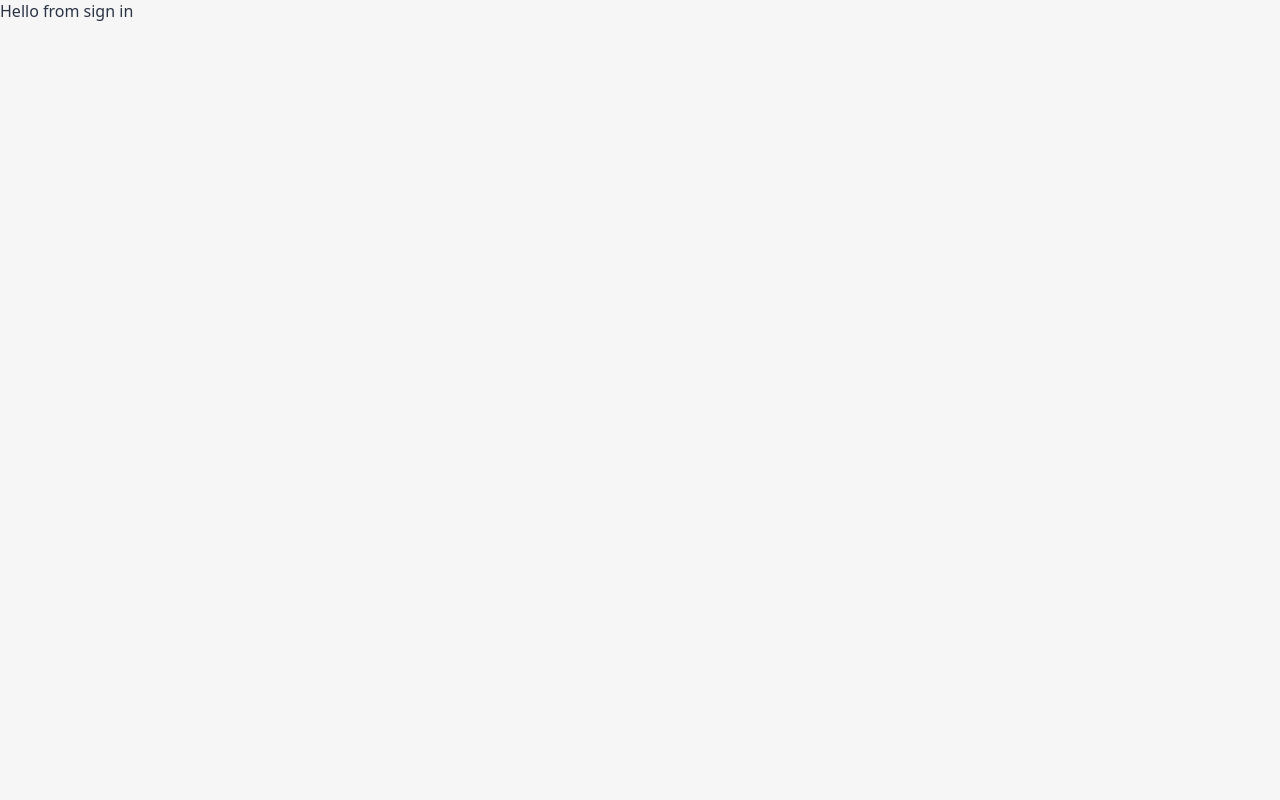
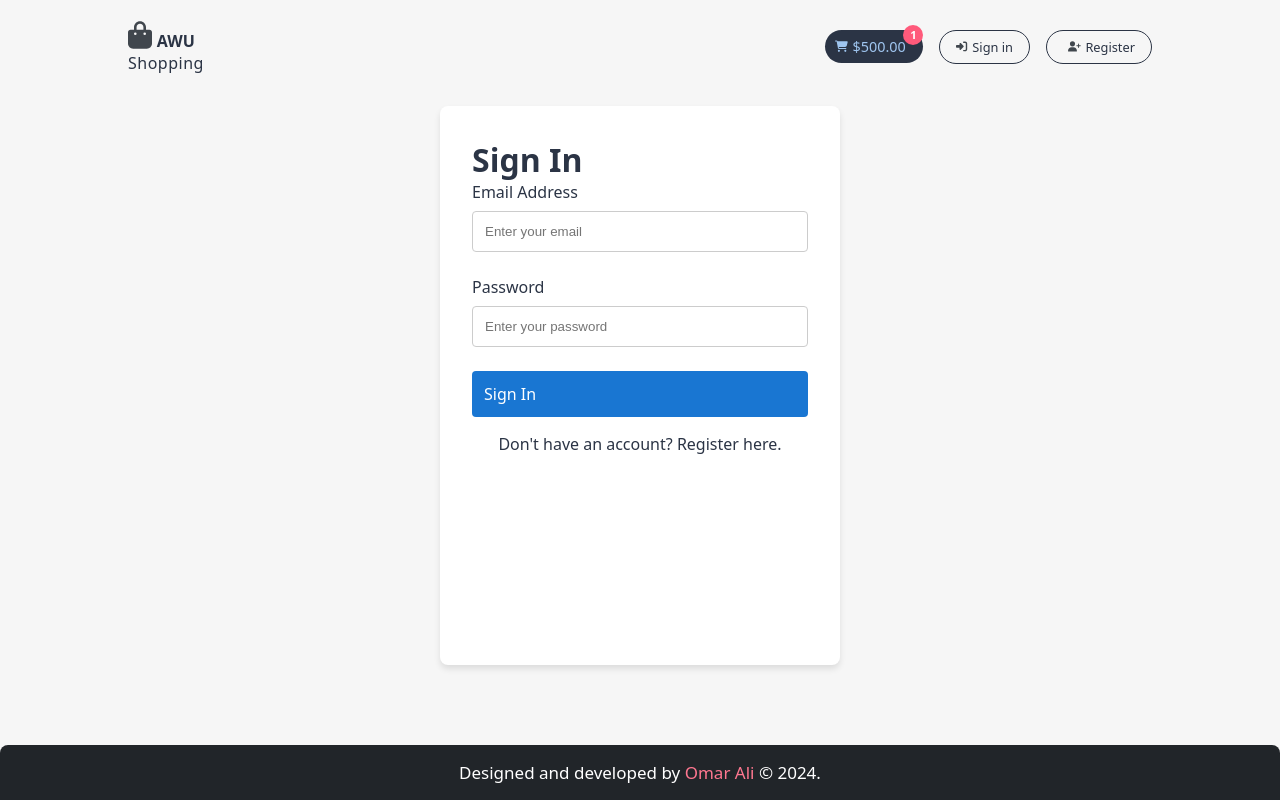
Before and after one commit to Omer-Mevlutoglu/Basic-ecommerce-Next.js, a Next.js app: page /signIn in a window 1280 px wide. Built offline with nearby package versions, Linux system fonts and the light colour scheme.

Commit message:
sign in and register pages

```diff
--- /dev/null
+++ b/src/app/cart/cart.css
@@ -0,0 +1,77 @@
+/* Ensure the container takes the full viewport height */
+.page-container {
+  display: flex;
+  flex-direction: column;
+  min-height: 100vh;
+}
+
+/* Main cart styling */
+.cart-container {
+  max-width: 800px;
+  margin: 2rem auto;
+  background-color: var(--white);
+  padding: 2rem;
+  border-radius: 8px;
+  box-shadow: rgba(0, 0, 0, 0.1) 0px 4px 6px;
+  flex: 1; /* Grow to fill available space so the footer stays at the bottom */
+}
+
+/* Styling for the list of cart items */
+.cart-items {
+  display: flex;
+  flex-direction: column;
+  gap: 1.5rem;
+  margin-bottom: 2rem;
+}
+
+/* Individual cart item styling */
+.cart-item {
+  display: flex;
+  align-items: center;
+  gap: 1rem;
+  padding: 1rem;
+  border-bottom: 1px solid #eee;
+}
+
+.item-details {
+  flex: 1;
+}
+
+.item-details h2 {
+  margin: 0 0 0.5rem;
+  font-size: 1.2rem;
+}
+
+.price {
+  font-weight: bold;
+  color: var(--red-button);
+}
+
+.description {
+  font-size: 0.9rem;
+  color: var(--bodyFont);
+}
+
+/* Cart summary styling */
+.cart-summary {
+  display: flex;
+  justify-content: space-between;
+  align-items: center;
+  padding-top: 1rem;
+  border-top: 1px solid #eee;
+}
+
+/* Button styling */
+.btn {
+  background-color: var(--blue-button);
+  color: var(--white);
+  padding: 0.75rem 1.5rem;
+  border: none;
+  border-radius: 4px;
+  font-size: 1rem;
+  cursor: pointer;
+}
+
+.btn:hover {
+  background-color: var(--blue);
+}
--- a/src/app/globals.css
+++ b/src/app/globals.css
@@ -59,6 +59,16 @@ html {
 
 ::-webkit-scrollbar {
   width: 0.88rem;
+}
+
+.page-container {
+  display: flex;
+  flex-direction: column;
+  min-height: 100vh;
+}
+
+main {
+  flex: 1;
 }
 
 ::-webkit-scrollbar-track {
--- /dev/null
+++ b/src/app/register/register.css
@@ -0,0 +1,50 @@
+/* register.css */
+.register-container {
+    max-width: 400px;
+    margin: 2rem auto;
+    background-color: var(--white);
+    padding: 2rem;
+    border-radius: 8px;
+    box-shadow: rgba(0, 0, 0, 0.1) 0px 4px 6px;
+  }
+
+  .register-form {
+    display: flex;
+    flex-direction: column;
+  }
+
+  .form-group {
+    margin-bottom: 1.5rem;
+  }
+
+  .form-group label {
+    font-weight: 500;
+    margin-bottom: 0.5rem;
+    display: block;
+  }
+
+  .form-group input {
+    width: 100%;
+    padding: 0.75rem;
+    border: 1px solid #ccc;
+    border-radius: 4px;
+  }
+
+  .btn {
+    background-color: var(--blue-button);
+    color: var(--white);
+    padding: 0.75rem;
+    border: none;
+    border-radius: 4px;
+    font-size: 1rem;
+    cursor: pointer;
+  }
+
+  .btn:hover {
+    background-color: var(--blue);
+  }
+
+  .redirect {
+    text-align: center;
+    margin-top: 1rem;
+  }
--- a/src/app/signIn/page.jsx
+++ b/src/app/signIn/page.jsx
@@ -1,16 +1,45 @@
-import React from 'react';
-export const metadata = {
-    title: "signin page",
-    description: "description for home paga",
-  };
+import React from "react";
+import Link from "next/link";
+import Header from "components/Header/Header";
+import Footer from "components/Footer/Footer";
+import "./signIn.css";
 
+const SignIn = () => {
+  return (
+    <div className="page-container">
+      <Header />
+      <main className="sign-in-container">
+        <h1>Sign In</h1>
+        <form className="sign-in-form">
+          <div className="form-group">
+            <label htmlFor="email">Email Address</label>
+            <input
+              id="email"
+              type="email"
+              placeholder="Enter your email"
+              required
+            />
+          </div>
+          <div className="form-group">
+            <label htmlFor="password">Password</label>
+            <input
+              id="password"
+              type="password"
+              placeholder="Enter your password"
+              required
+            />
+          </div>
+          <button type="submit" className="btn">
+            Sign In
+          </button>
+        </form>
+        <p className="redirect">
+          Don't have an account? <Link href="/register">Register here</Link>.
+        </p>
+      </main>
+      <Footer />
+    </div>
+  );
+};
 
-const Page = () => {
-    return (
-        <div>
-            Hello from sign in
-        </div>
-    );
-}
-
-export default Page;
+export default SignIn;
--- /dev/null
+++ b/src/app/signIn/signIn.css
@@ -0,0 +1,50 @@
+/* signIn.css */
+.sign-in-container {
+  max-width: 400px;
+  margin: 2rem auto;
+  background-color: var(--white);
+  padding: 2rem;
+  border-radius: 8px;
+  box-shadow: rgba(0, 0, 0, 0.1) 0px 4px 6px;
+}
+
+.sign-in-form {
+  display: flex;
+  flex-direction: column;
+}
+
+.form-group {
+  margin-bottom: 1.5rem;
+}
+
+.form-group label {
+  font-weight: 500;
+  margin-bottom: 0.5rem;
+  display: block;
+}
+
+.form-group input {
+  width: 100%;
+  padding: 0.75rem;
+  border: 1px solid #ccc;
+  border-radius: 4px;
+}
+
+.btn {
+  background-color: var(--blue-button);
+  color: var(--white);
+  padding: 0.75rem;
+  border: none;
+  border-radius: 4px;
+  font-size: 1rem;
+  cursor: pointer;
+}
+
+.btn:hover {
+  background-color: var(--blue);
+}
+
+.redirect {
+  text-align: center;
+  margin-top: 1rem;
+}
--- a/src/components/Footer/Footer.jsx
+++ b/src/components/Footer/Footer.jsx
@@ -4,7 +4,7 @@ const Footer = () => {
     return (
         <footer>
         Designed and developed by
-        <span> Ali Hassan </span>
+        <span> Omar Ali </span>
         © 2024.
       </footer>
     );
--- a/src/components/Header/Header.jsx
+++ b/src/components/Header/Header.jsx
@@ -33,8 +33,8 @@ const Header = () => {
             }}
             icon={faCartShopping}
           />
-          $0.00
-          <span className="products-number">2</span>
+          $500.00
+          <span className="products-number">1</span>
         </Link>
 
         <Link className="sign-in" href="/signIn">
```
Also changed, not shown: src/app/cart/page.jsx (+40 -8 lines), src/app/register/page.jsx (+60 -8 lines).
